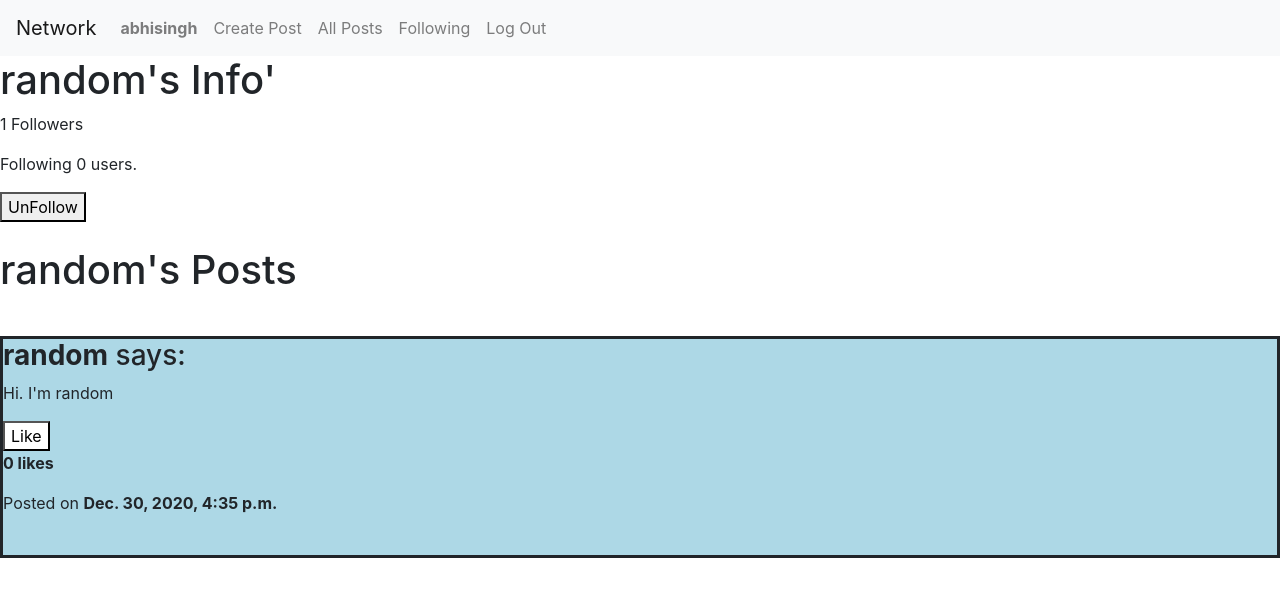
After one commit to A-S1ngh/Singh-Trove-New, a Django app: a page that uses network/project4/network/templates/network/layout.html in a window 1280 px wide. The commit adds this page. Shown: the top 597 px of the page. Run offline with Django 3.2, Linux system fonts and the light colour scheme; a user stored in the database is signed in; data comes from the database, SQL or seed files in the repository; both versions use the stored data as it was after the commit; some libraries are stand-ins or nearby versions.

Commit message:
Finished the project.

```diff
--- a/network/project4/network/models.py
+++ b/network/project4/network/models.py
@@ -11,6 +11,11 @@ class Post(models.Model):
     timestamp = models.DateTimeField()
     likecount = models.IntegerField(default=0)
 
+    def serialize(self):
+        return {
+            "likecount":self.likecount
+        }
+
 class Follow(models.Model):
     follower = models.ForeignKey(User, on_delete=models.CASCADE, related_name="following")
     following = models.ForeignKey(User, on_delete=models.CASCADE, related_name="follower")
--- a/network/project4/network/static/network/js.js
+++ b/network/project4/network/static/network/js.js
@@ -16,3 +16,46 @@ function edit(post_id) {
     document.querySelector(`#post${post_id}`).innerHTML = post_body.value;
   })
 }
+
+function like(id) {
+  var like_btn = document.querySelector(`#likebutton${id}`);
+  var like_ct = document.querySelector(`#likecount${id}`);
+
+   like_btn.addEventListener('click', () => {
+
+       if (like_btn.style.backgroundColor == 'white') {
+           fetch('/like/' + id, {
+               method: 'PUT',
+               body: JSON.stringify({
+                   like: true
+               })
+             })
+
+           like_btn.style.backgroundColor = 'red';
+
+           fetch('/like/'+ id)
+           .then(response => response.json())
+           .then(post => {
+
+               like_ct.innerHTML = post.likecount;
+           });
+       }
+       else {
+           fetch('/like/' + id, {
+               method: 'PUT',
+               body: JSON.stringify({
+                   like: false
+               })
+             });
+
+           like_btn.style.backgroundColor = 'white';
+
+           fetch('/like/'+`${id}`)
+           .then(response => response.json())
+           .then(post => {
+               like_ct.innerHTML = post.likecount;
+           });
+       }
+       return false;
+   });
+}
--- a/network/project4/network/templates/network/index.html
+++ b/network/project4/network/templates/network/index.html
@@ -7,6 +7,7 @@
 
 {% block body %}
     <br>
+    {% if user.is_authenticated %}
     <div class="createpost">
       <h4>Create a Post</h4>
       <form id="createpost" action="{% url 'index' %}" method="post">
@@ -16,4 +17,8 @@
         <input type="submit" class="btn btn-primary" name="postbutton" value="Post">
       </form>
     </div>
+    {% else %}
+    <h1>Log in to Post</h1>
+    {% endif %}
+
 {% endblock %}
--- a/network/project4/network/templates/network/layout.html
+++ b/network/project4/network/templates/network/layout.html
@@ -17,7 +17,7 @@
               <ul class="navbar-nav mr-auto">
                 {% if user.is_authenticated %}
                     <li class="nav-item">
-                        <a class="nav-link" href="#"><strong>{{ user.username }}</strong></a>
+                        <a class="nav-link" href="{% url 'profile' user.username %}"><strong>{{ user.username }}</strong></a>
                     </li>
                     <li class="nav-item">
                         <a class="nav-link" href="{% url 'index' %}">Create Post</a>
@@ -28,7 +28,7 @@
                 </li>
                 {% if user.is_authenticated %}
                     <li class="nav-item">
-                        <a class="nav-link" href="#">Following</a>
+                        <a class="nav-link" href="{% url 'following' %}">Following</a>
                     </li>
                     <li class="nav-item">
                         <a class="nav-link" href="{% url 'logout' %}">Log Out</a>
@@ -50,7 +50,7 @@
             {% endblock %}
         </div>
     </body>
-    <script src="path/jquery"></script>
-    <script src="path/popper"></script>
-    <script src="path/bootstrap"></script>
+    <script src="https://code.jquery.com/jquery-3.2.1.slim.min.js" integrity="sha384-KJ3o2DKtIkvYIK3UENzmM7KCkRr/rE9/Qpg6aAZGJwFDMVNA/GpGFF93hXpG5KkN" crossorigin="anonymous"></script>
+<script src="https://cdnjs.cloudflare.com/ajax/libs/popper.js/1.12.9/umd/popper.min.js" integrity="sha384-ApNbgh9B+Y1QKtv3Rn7W3mgPxhU9K/ScQsAP7hUibX39j7fakFPskvXusvfa0b4Q" crossorigin="anonymous"></script>
+<script src="https://maxcdn.bootstrapcdn.com/bootstrap/4.0.0/js/bootstrap.min.js" integrity="sha384-JZR6Spejh4U02d8jOt6vLEHfe/JQGiRRSQQxSfFWpi1MquVdAyjUar5+76PVCmYl" crossorigin="anonymous"></script>
 </html>
--- /dev/null
+++ b/network/project4/network/templates/network/profile.html
@@ -0,0 +1,50 @@
+{% extends "network/layout.html" %}
+{% load static %}
+
+{% block title %}
+  {{username}}'s Profile
+{% endblock %}
+
+{% block body %}
+<h1>{{username}}'s Info'</h1>
+<p>{{followers}} Followers</p>
+<p>Following {{following}} users.</p>
+{% if request.user.username != username %}
+<form class="" action="{% url 'profile' username %}" method="post">
+  {% csrf_token %}
+  {% if button == "Follow" %}
+    <button type="submit" name="button" value="Follow">Follow</button>
+  {% else %}
+    <button type="submit" name="button" value="Unfollow">UnFollow</button>
+  {% endif %}
+</form>
+{% else %}
+{% endif %}
+<br>
+<h1>{{username}}'s Posts</h1>
+<br>
+{% for post in posts %}
+  <div class="post" id="post" style="margin-top: 10px; border-style: solid; background-color:lightblue;">
+    <h3><strong>{{post.user}}</strong> says:</h3>
+    <p id="post{{post.id}}">{{post.body}}</p>
+    <button id="likebutton{{post.id}}" style="background-color: white;" onclick="like('{{post.id}}')">Like</button>
+    <p id="likecount{{post.id}}"><strong>{{post.likecount}} likes</strong></p>
+    <p>Posted on <strong>{{post.timestamp}}</strong></p>
+    {% if post.user.id == user.id %}
+      <button id="editopener" class="btn btn-secondary" onclick="edit({{post.id}})">Edit</button>
+    {% endif %}
+    <br>
+    <textarea rows="4" cols="8" id="editbody{{post.id}}" style="display: none;">{{post.body}}</textarea>
+    <button id="editbutton{{post.id}}" style="display: none;" class="btn btn-danger">Save Edit</button>
+  </div>
+{% endfor %}
+<div class="nextpage">
+  {% if posts.has_next %}
+    <a href="?page={{ posts.next_page_number }}">Next Page</a>
+{% endif %}
+
+{% if posts.has_previous %}
+    <a href="?page={{ posts.previous_page_number }}">Previous Page</a>
+{% endif %}
+</div>
+{% endblock %}
--- a/network/project4/network/urls.py
+++ b/network/project4/network/urls.py
@@ -9,7 +9,10 @@ urlpatterns = [
     path("logout", views.logout_view, name="logout"),
     path("register", views.register, name="register"),
     path("allposts", views.allposts, name="allposts"),
+    path("profile/<str:username>", views.profile, name="profile"),
+    path("following", views.following, name="following"),
 
     #api
-    path("edit/<str:post_id>", views.edit, name="edit")
+    path("edit/<str:post_id>", views.edit, name="edit"),
+    path("like/<str:post_id>", views.like, name="like")
 ]
--- a/network/project4/network/views.py
+++ b/network/project4/network/views.py
@@ -42,10 +42,61 @@ def edit(request, post_id):
         if data.get("body") is not None:
             post.body = data["body"]
         post.save()
+        return HttpResponse(status=204)
 
 
+@csrf_exempt
+def like(request, post_id):
+    post = Post.objects.get(id=post_id)
+
+    if request.method == "GET":
+        return JsonResponse(post.serialize())
+
+    if request.method == "PUT":
+        data = json.loads(request.body)
+        print(data.get("like"))
+        if data.get("like"):
+            Like.objects.create(user=request.user, post=post)
+            post.likecount = Like.objects.filter(post=post).count()
+        else:
+            Like.objects.filter(user=request.user, post=post).delete()
+            post.likecount = Like.objects.filter(post=post).count()
+        post.save()
+        return HttpResponse(status=204)
 
 
+def profile(request, username):
+    profileowner = User.objects.get(username = username)
+    posts = Post.objects.filter(user=profileowner.id).order_by('-timestamp')
+    button = "Follow" if Follow.objects.filter(follower=request.user, following=profileowner).count() == 0 else "Unfollow"
+    p = Paginator(posts, 10)
+    pn = request.GET.get('page')
+    sp = p.get_page(pn)
+    if request.method == "POST":
+        if request.POST["button"] == "Follow":
+            button = "Unfollow"
+            Follow.objects.create(follower=request.user, following=profileowner)
+        else:
+            button = "Follow"
+            Follow.objects.get(follower=request.user, following=profileowner).delete()
+    return render(request, "network/profile.html", {
+        "username": username,
+        "posts": sp,
+        "followers": Follow.objects.filter(following=profileowner).count(),
+        "following": Follow.objects.filter(follower=profileowner).count(),
+        "button": button
+    })
+
+def following(request):
+    user = request.user
+    following = Follow.objects.filter(follower=user).values('following_id')
+    posts = Post.objects.filter(user__in=following).order_by('-timestamp')
+    p = Paginator(posts, 10)
+    pn = request.GET.get('page')
+    sp = p.get_page(pn)
+    return render(request, "network/following.html",{
+        "posts": sp,
+    })
 
 def login_view(request):
     if request.method == "POST":
```
Also changed, not shown: network/project4/network/templates/network/allposts.html (+13 -2 lines), network/project4/network/templates/network/following.html (added, +33 -0 lines), network/project4/db.sqlite3.
